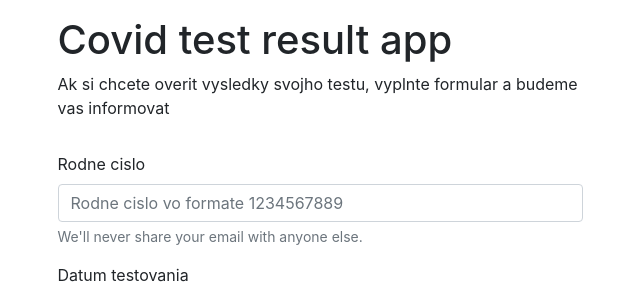
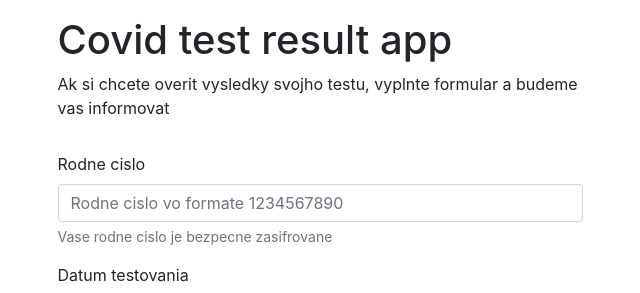
Before and after one commit to julius-retzer/covid-test-info, a Next.js app in the folder covid-test-frontend/: page / in a window 1280 px wide. Shown: the top 293 px of the page, without its empty margins (320-960 px from the left). Built offline with nearby package versions, Linux system fonts and the light colour scheme.

Commit message:
Validacia

```diff
--- a/covid-test-frontend/src/pages/index.tsx
+++ b/covid-test-frontend/src/pages/index.tsx
@@ -51,6 +51,7 @@ const Home = () => {
                 testDate: new Date(),
                 // gdpr: false,
               }}
+              validate={validate}
               onSubmit={async (values: Patient) => {
                 const { test_result } = await checkResults(values);
                 setTestResult(test_result);
@@ -66,13 +67,22 @@ const Home = () => {
                     <Form.Control
                       name="birthNumber"
                       type="text"
-                      placeholder="Rodne cislo vo formate 1234567889"
+                      placeholder="Rodne cislo vo formate 1234567890"
                       onChange={formikProps.handleChange}
                       onBlur={formikProps.handleBlur}
                       value={formikProps.values.birthNumber}
+                      isInvalid={
+                        formikProps.touched.birthNumber &&
+                        !!formikProps.errors.birthNumber
+                      }
                     />
+
+                    <Form.Control.Feedback type="invalid">
+                      {formikProps.errors.birthNumber}
+                    </Form.Control.Feedback>
+
                     <Form.Text className="text-muted">
-                      We'll never share your email with anyone else.
+                      Vase rodne cislo je bezpecne zasifrovane
                     </Form.Text>
                   </Form.Group>
                   <Form.Group controlId="birthNumber">
@@ -88,12 +98,6 @@ const Home = () => {
                       placeholderText="Weeks start on Monday"
                     />
                   </Form.Group>
-                  {/* <Form.Group controlId="formBasicCheckbox">
-                    <Form.Check
-                      type="checkbox"
-                      label="Suhlasim so spracovanim osobnych udajov"
-                    />
-                  </Form.Group> */}
                   <Button variant="primary" type="submit">
                     Odoslat
                   </Button>
@@ -130,7 +134,7 @@ const Home = () => {
 //     .replace(/\D/g, "")
 //     .replace(/^(\d{6})(\d{4})$/, withSlash ? "$1 / $2" : "$1$2");
 
-export const validate = (values: Patient) => {
+const validate = (values: Patient) => {
   const errors: Partial<FormikErrors<Patient>> = {};
 
   if (!values.birthNumber) {
```
